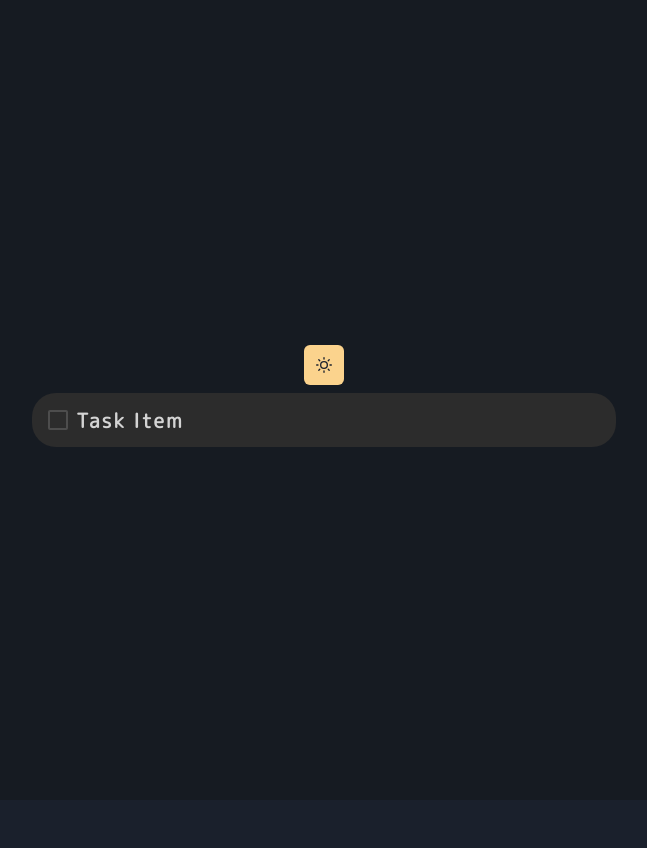
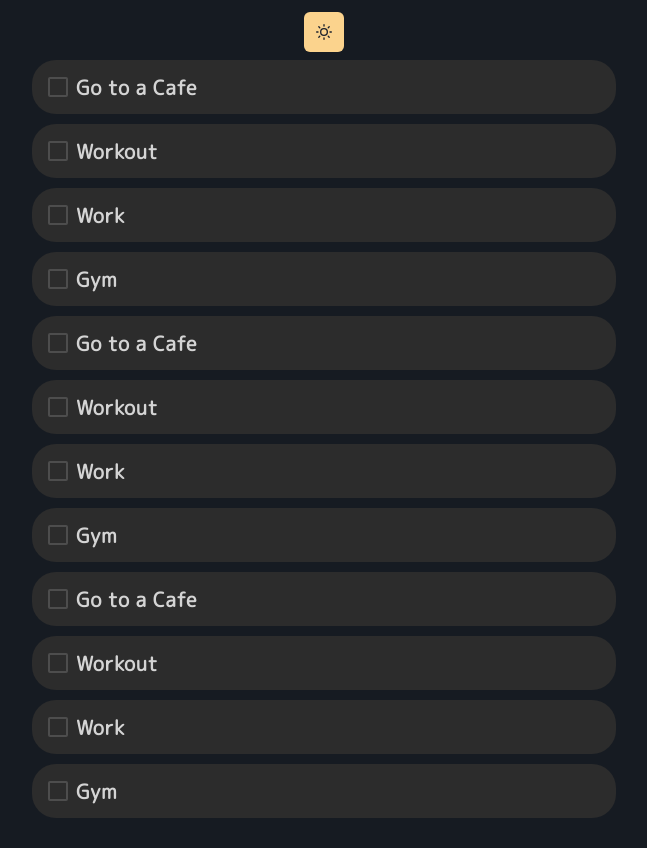
Before and after one commit to Teshell/animated-todo-app, a React (Create React App) app: page / in a window 1280 px wide. Shown: the whole page, without its empty margins (316-963 px from the left). Before the commit the page ends 800 px from the top, so only its background shows below. Built offline with nearby package versions, Linux system fonts and the light colour scheme.

Commit message:
added task list component

```diff
--- a/public/index.html
+++ b/public/index.html
@@ -10,34 +10,11 @@
       content="Web site created using create-react-app"
     />
     <link rel="apple-touch-icon" href="%PUBLIC_URL%/logo192.png" />
-    <!--
-      manifest.json provides metadata used when your web app is installed on a
-      user's mobile device or desktop. See https://developers.google.com/web/fundamentals/web-app-manifest/
-    -->
     <link rel="manifest" href="%PUBLIC_URL%/manifest.json" />
-    <!--
-      Notice the use of %PUBLIC_URL% in the tags above.
-      It will be replaced with the URL of the `public` folder during the build.
-      Only files inside the `public` folder can be referenced from the HTML.
 
-      Unlike "/favicon.ico" or "favicon.ico", "%PUBLIC_URL%/favicon.ico" will
-      work correctly both with client-side routing and a non-root public URL.
-      Learn how to configure a non-root public URL by running `npm run build`.
-    -->
-    <title>React App</title>
+    <title>Animated Todo App</title>
   </head>
   <body>
-    <noscript>You need to enable JavaScript to run this app.</noscript>
     <div id="root"></div>
-    <!--
-      This HTML file is a template.
-      If you open it directly in the browser, you will see an empty page.
-
-      You can add webfonts, meta tags, or analytics to this file.
-      The build step will place the bundled scripts into the <body> tag.
-
-      To begin the development, run `npm start` or `yarn start`.
-      To create a production bundle, use `npm run build` or `yarn build`.
-    -->
   </body>
 </html>
--- a/src/App.tsx
+++ b/src/App.tsx
@@ -1,5 +1,5 @@
 import { Container, Flex, useColorModeValue } from "@chakra-ui/react";
-import TaskItem from "./components/task-item";
+import TaskList from "./components/task-list";
 
 import ToggleTheme from "./components/toggle-theme";
 
@@ -10,11 +10,12 @@ function App() {
       justify="center"
       direction={"column"}
       bg={useColorModeValue("whiteAlpha.200", "dark.primary")}
-      height={"100vh"}
+      height={"100%"}
+      p={3}
     >
       <ToggleTheme />
       <Container maxW="600" p={2}>
-        <TaskItem />
+        <TaskList />
       </Container>
     </Flex>
   );
--- a/src/components/animated-task-label.tsx
+++ b/src/components/animated-task-label.tsx
@@ -1,43 +1,41 @@
-import { Checkbox, Text, useColorModeValue } from "@chakra-ui/react";
-import { motion, AnimatePresence } from "framer-motion";
-import { useState } from "react";
+import { Text, useColorModeValue } from "@chakra-ui/react";
+import { motion } from "framer-motion";
 
-const completedAnimation = {
+interface Props {
+  strikeThrough: boolean;
+  children: string;
+  onClick: () => void;
+}
+
+const textBounceAnimation = {
   open: { x: [0, 10, 0], opacity: 0.3 },
-  closed: { opacity: 1 },
+  close: { opacity: 1 },
 };
 
 const strikeThroughAnimation = {
-  openStrikeThrough: { width: "100%" },
+  openStrikeThrough: { width: "100%", opacity: 0.6 },
   closeStrikeThrough: { width: 0 },
 };
 
-const AnimatedTaskLabel = () => {
-  const [checked, setChecked] = useState(false);
-
+const AnimatedTaskLabel = ({ strikeThrough, children, onClick }: Props) => {
   return (
-    <AnimatePresence mode="wait" initial={false}>
-      <Checkbox
-        checked={checked}
-        onChange={() => setChecked((checked) => !checked)}
-        size="lg"
-        colorScheme="orange"
-      />
     <motion.div
       style={{ position: "relative" }}
-        initial={{ opacity: 1 }}
-        animate={checked ? "open" : "closed"}
+      animate={strikeThrough ? "open" : "close"}
       transition={{ type: "spring", stiffness: 100, duration: 0.4 }}
-        variants={completedAnimation}
+      variants={textBounceAnimation}
+      onClick={onClick}
     >
       <Text
+        cursor={"pointer"}
+        title={"Edit this task"}
         noOfLines={1}
         color={useColorModeValue("gray.700", "whiteAlpha.800")}
         fontWeight={"bold"}
-          letterSpacing={"widest"}
+        letterSpacing={"wide"}
         fontSize={"xl"}
       >
-          Task Item
+        {children}
       </Text>
 
       <motion.div
@@ -48,12 +46,11 @@ const AnimatedTaskLabel = () => {
           height: 2,
         }}
         initial={{ width: 0 }}
-          animate={checked ? "openStrikeThrough" : "closeStrikeThrough"}
+        animate={strikeThrough ? "openStrikeThrough" : "closeStrikeThrough"}
         variants={strikeThroughAnimation}
         transition={{ duration: 0.2 }}
       />
     </motion.div>
-    </AnimatePresence>
   );
 };
 
--- a/src/components/task-item.tsx
+++ b/src/components/task-item.tsx
@@ -1,12 +1,40 @@
-import { Stack, useColorModeValue } from "@chakra-ui/react";
-import { motion, AnimatePresence } from "framer-motion";
+import { Checkbox, Input, Stack, useColorModeValue } from "@chakra-ui/react";
+import { motion } from "framer-motion";
+import { useCallback, useState } from "react";
 
 import AnimatedTaskLabel from "./animated-task-label";
 
-const TaskItem = () => {
+interface TaskItemProps {
+  id: number;
+  subject: string;
+  done: boolean;
+  onSubjectChange: (id: number, newSubject: string) => void;
+  onToggleCheckbox: (id: number) => void;
+}
+
+const TaskItem = ({
+  id,
+  subject,
+  done,
+  onSubjectChange,
+  onToggleCheckbox,
+}: TaskItemProps) => {
+  const [isEditing, setIsEditing] = useState(false);
+
+  const handleSubjectChange = useCallback(
+    (newSubject: string) => {
+      onSubjectChange(id, newSubject);
+    },
+    [id, onSubjectChange]
+  );
+
+  const handleToggleCheckbox = useCallback(() => {
+    onToggleCheckbox(id);
+  }, [id, onToggleCheckbox]);
+
   return (
-    <AnimatePresence initial={false}>
     <motion.div
+      style={{ overflow: "hidden", marginBottom: "10px" }}
       initial={{ y: -30, opacity: 0 }}
       animate={{ y: 0, opacity: 1 }}
       exit={{ x: -50, opacity: 0 }}
@@ -19,13 +47,44 @@ const TaskItem = () => {
         py={3}
         w="full"
         align={"center"}
-          bg={useColorModeValue("#F1F1F1", "dark.secondary")}
+        bg={useColorModeValue("gray.100", "dark.secondary")}
         borderRadius={"3xl"}
       >
-          <AnimatedTaskLabel />
+        <Checkbox
+          checked={done}
+          onChange={() => handleToggleCheckbox()}
+          size="lg"
+          colorScheme="orange"
+        />
+
+        {isEditing ? (
+          <Input
+            variant={"unstyled"}
+            fontWeight={"bold"}
+            letterSpacing={"wide"}
+            fontSize={"xl"}
+            noOfLines={1}
+            value={subject}
+            autoFocus
+            blur={done}
+            onBlur={() => setIsEditing(false)}
+            onKeyDown={(e) => {
+              if (e.key === "Enter") {
+                setIsEditing(false);
+              }
+            }}
+            onChange={(e) => handleSubjectChange(e.target.value)}
+          />
+        ) : (
+          <AnimatedTaskLabel
+            strikeThrough={done}
+            onClick={() => setIsEditing(true)}
+          >
+            {subject}
+          </AnimatedTaskLabel>
+        )}
       </Stack>
     </motion.div>
-    </AnimatePresence>
   );
 };
 
--- /dev/null
+++ b/src/components/task-list.tsx
@@ -0,0 +1,125 @@
+import { useCallback, useState } from "react";
+import TaskItem from "./task-item";
+
+const initialData = [
+  {
+    id: 1,
+    subject: "Go to a Cafe",
+    done: false,
+  },
+
+  {
+    id: 2,
+    subject: "Workout",
+    done: false,
+  },
+
+  {
+    id: 3,
+    subject: "Work",
+    done: false,
+  },
+
+  {
+    id: 4,
+    subject: "Gym",
+    done: false,
+  },
+
+  {
+    id: 5,
+    subject: "Go to a Cafe",
+    done: false,
+  },
+
+  {
+    id: 6,
+    subject: "Workout",
+    done: false,
+  },
+
+  {
+    id: 7,
+    subject: "Work",
+    done: false,
+  },
+
+  {
+    id: 8,
+    subject: "Gym",
+    done: false,
+  },
+  {
+    id: 9,
+    subject: "Go to a Cafe",
+    done: false,
+  },
+
+  {
+    id: 10,
+    subject: "Workout",
+    done: false,
+  },
+
+  {
+    id: 11,
+    subject: "Work",
+    done: false,
+  },
+
+  {
+    id: 12,
+    subject: "Gym",
+    done: false,
+  },
+];
+
+const TaskList = () => {
+  const [data, setData] = useState(initialData);
+
+  const handleSubjectChange = useCallback((id: number, newSubject: string) => {
+    setData((prevData) => {
+      const newData = [...prevData];
+      const index = prevData.findIndex((e) => e.id === id);
+      const item = prevData[index];
+
+      newData[index] = {
+        ...item,
+        subject: newSubject,
+      };
+
+      return newData;
+    });
+  }, []);
+
+  const handleCheckbox = useCallback((id: number) => {
+    setData((prevData) => {
+      const newData = [...prevData];
+      const index = prevData.findIndex((e) => e.id === id);
+      const item = prevData[index];
+
+      newData[index] = {
+        ...item,
+        done: !item.done,
+      };
+
+      return newData;
+    });
+  }, []);
+
+  return (
+    <>
+      {data.map((task) => (
+        <TaskItem
+          id={task.id}
+          done={task.done}
+          subject={task.subject}
+          onSubjectChange={handleSubjectChange}
+          onToggleCheckbox={handleCheckbox}
+        />
+      ))}
+    </>
+  );
+};
+
+export default TaskList;
```
Lines whose indentation alone changed are shown as unchanged.
